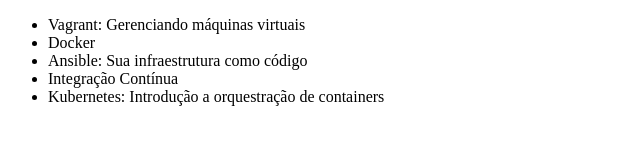
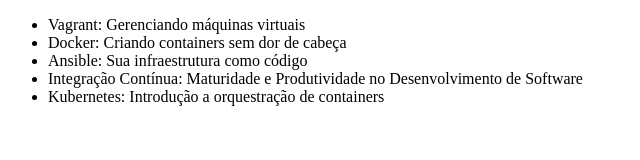
Before and after one commit to renatoviegas/alura-git, a plain HTML site: page index.html in a window 1280 px wide. Shown: the whole page, without its empty margins (0-640 px from the left). Drawn offline with Linux system fonts and the light colour scheme.

Commit message:
Ajuste no título e no nome dos cursos de Docker e Integração Contínua

```diff
--- a/index.html
+++ b/index.html
@@ -2,14 +2,14 @@
 <html lang="en">
 <head>
     <meta charset="UTF-8">
-    <title>Cursos Devops da Alura sdasdad tudo bugado</title>
+    <title>Cursos Devops da Alura</title>
 </head>
 <body>
     <ul>
         <li>Vagrant: Gerenciando máquinas virtuais</li>
-        <li>Docker</li>
+        <li>Docker: Criando containers sem dor de cabeça</li>
         <li>Ansible: Sua infraestrutura como código</li>
-        <li>Integração Contínua</li>
+        <li>Integração Contínua: Maturidade e Produtividade no Desenvolvimento de Software</li>
         <li>Kubernetes: Introdução a orquestração de containers</li>
     </ul>
 </body>
```
